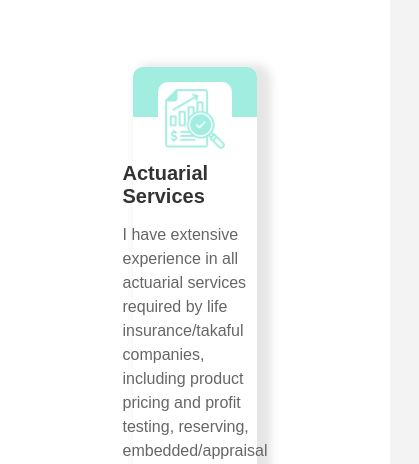
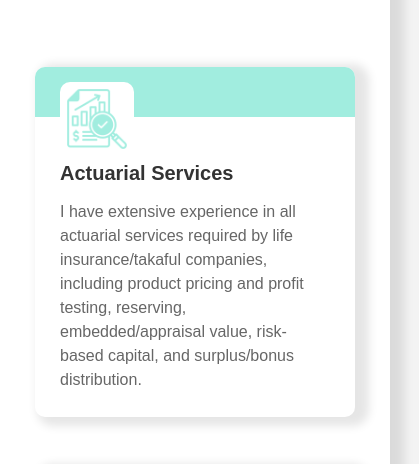
Before and after one commit to ibrahimcode85/Personal_Webpage, a plain HTML site: page career.html in a window 390 px wide. Shown: the part 262-726 px from the top of the page, 419 px wide, since content can reach past the window. Drawn offline with Linux system fonts and the light colour scheme.

Commit message:
Adjust to make cards item more responsive

```diff
--- a/styles/career.css
+++ b/styles/career.css
@@ -73,6 +73,9 @@ main {
   flex-direction: column;
   align-items: center;
   width: 40%;
+  min-width: 320px; /* Minimum width for the card */
+  max-width: 420px; /* Maximum width for the card */
+  flex-grow: 1; /* Allow cards to grow */
   border: var(--card-boder-style);
   border-radius: 10px;
   box-shadow: var(--main-shadow-style);
@@ -307,3 +310,12 @@ input:checked + .slider {
 input:checked + .slider:before {
   transform: translateX(18px);
 }
+
+/* Media query for smaller screens */
+@media (max-width: 900px) {
+  .card-skills,
+  .card-technologies,
+  .card-employment {
+    width: 100%; /* Make the card take full width */
+  }
+}
```
